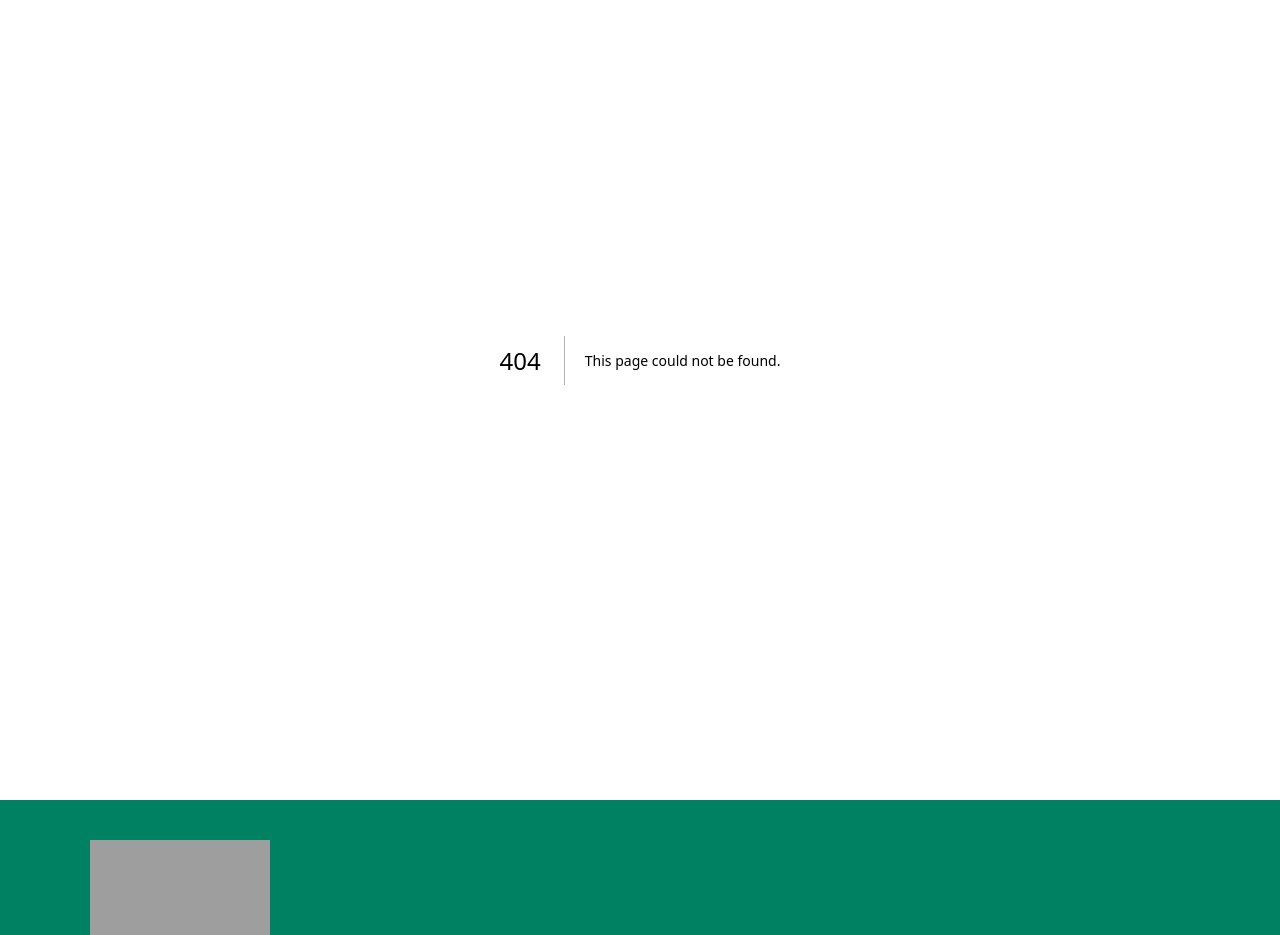
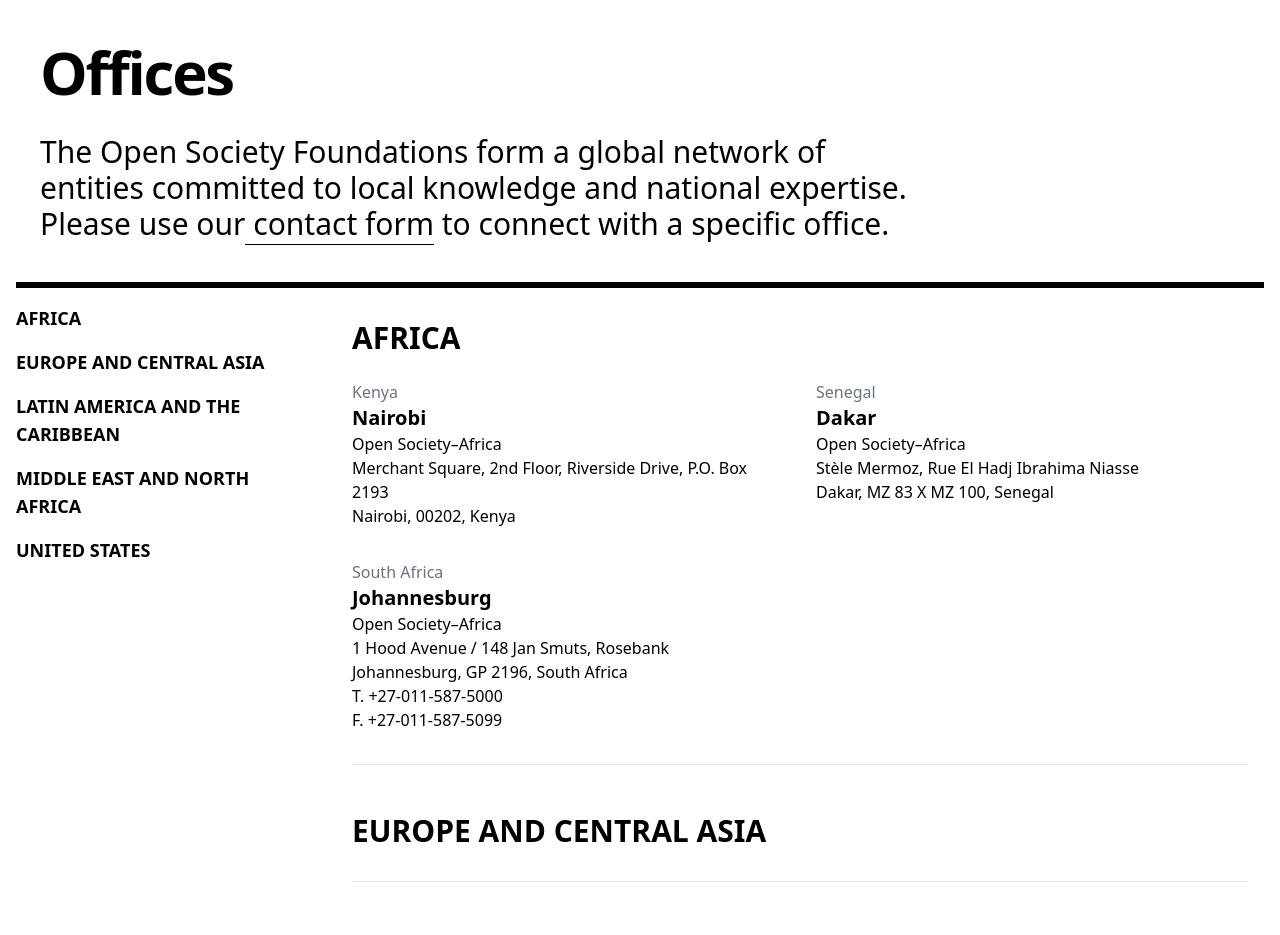
Before and after one commit to CodersClutchLimited/AnchorForAll, a Next.js app: page /our-offices in a window 1280 px wide. Before the commit this address had no page. Shown: the part 240-1175 px from the top of the page. Built offline with nearby package versions, Linux system fonts and the light colour scheme; grey boxes are pictures that could not be loaded.

Commit message:
Add new office page and TabOffice component with section navigation

```diff
--- a/app/our-leadership/page.tsx
+++ b/app/our-leadership/page.tsx
@@ -1,4 +1,3 @@
-import BoardBanner from "@/components/About/BoardBanner";
 import LogoCarousel from "@/components/About/LogoCarousel";
 import TeamCards from "@/components/About/TeamCards";
 import TwoSection from "@/components/About/TwoSection";
--- /dev/null
+++ b/app/our-offices/page.tsx
@@ -0,0 +1,25 @@
+import TabOffice from "@/components/Universal/TabOffice";
+import React from "react";
+
+const page = () => {
+  return (
+    <div>
+      <div className="p-6 pb-10  border-b-[6px] border-b-black  border-t-2 pt-20  mx-4">
+        <div className="space-y-8 max-w-4xl">
+          <h1 className="font-bold text-6xl max-md:text-4xl tracking-[-0.14rem]">
+            Offices
+          </h1>
+          <p className="text-3xl font-normal max-md:text-base text-black">
+            The Open Society Foundations form a global network of entities
+            committed to local knowledge and national expertise. Please use our
+            <span className="border-b border-b-black"> contact form</span>  to connect with a specific office.
+          </p>
+        </div>
+      </div>
+
+      <TabOffice/>
+    </div>
+  );
+};
+
+export default page;
--- /dev/null
+++ b/components/Universal/TabOffice.tsx
@@ -0,0 +1,88 @@
+"use client"
+import React, { useRef } from "react";
+
+const TabOffice = () => {
+  const sections = {
+    africa: useRef(null),
+    europe: useRef(null),
+    latinAmerica: useRef(null),
+    middleEast: useRef(null),
+    usa: useRef(null),
+  };
+
+  const scrollToSection = (section) => {
+    sections[section]?.current?.scrollIntoView({ behavior: "smooth" });
+  };
+
+  return (
+    <div className="flex h-screen">
+      {/* Sidebar and Content Container */}
+      <div className="flex w-full h-screen">
+        {/* Sidebar */}
+        <div className="w-1/4 p-4 font-bold text-lg bg-white sticky top-0 h-screen overflow-y-auto">
+          <ul className="space-y-4">
+            <li className="cursor-pointer" onClick={() => scrollToSection("africa")}>AFRICA</li>
+            <li className="cursor-pointer" onClick={() => scrollToSection("europe")}>EUROPE AND CENTRAL ASIA</li>
+            <li className="cursor-pointer" onClick={() => scrollToSection("latinAmerica")}>LATIN AMERICA AND THE CARIBBEAN</li>
+            <li className="cursor-pointer" onClick={() => scrollToSection("middleEast")}>MIDDLE EAST AND NORTH AFRICA</li>
+            <li className="cursor-pointer" onClick={() => scrollToSection("usa")}>UNITED STATES</li>
+          </ul>
+        </div>
+
+        {/* Content Area */}
+        <div className="w-3/4 overflow-y-auto p-8 h-screen flex flex-col space-y-12">
+          <section ref={sections.africa} className="border-b pb-8">
+            <h2 className="text-3xl font-bold">AFRICA</h2>
+            <div className="grid grid-cols-2 gap-8 mt-6">
+              <div>
+                <p className="text-gray-500">Kenya</p>
+                <h3 className="text-xl font-bold">Nairobi</h3>
+                <p>Open Society–Africa</p>
+                <p>Merchant Square, 2nd Floor, Riverside Drive, P.O. Box 2193</p>
+                <p>Nairobi, 00202, Kenya</p>
+              </div>
+              <div>
+                <p className="text-gray-500">Senegal</p>
+                <h3 className="text-xl font-bold">Dakar</h3>
+                <p>Open Society–Africa</p>
+                <p>Stèle Mermoz, Rue El Hadj Ibrahima Niasse</p>
+                <p>Dakar, MZ 83 X MZ 100, Senegal</p>
+              </div>
+              <div>
+                <p className="text-gray-500">South Africa</p>
+                <h3 className="text-xl font-bold">Johannesburg</h3>
+                <p>Open Society–Africa</p>
+                <p>1 Hood Avenue / 148 Jan Smuts, Rosebank</p>
+                <p>Johannesburg, GP 2196, South Africa</p>
+                <p>T. +27-011-587-5000</p>
+                <p>F. +27-011-587-5099</p>
+              </div>
+            </div>
+          </section>
+
+          <section ref={sections.europe} className="border-b pb-8">
+            <h2 className="text-3xl font-bold">EUROPE AND CENTRAL ASIA</h2>
+            {/* Add content here */}
+          </section>
+
+          <section ref={sections.latinAmerica} className="border-b pb-8">
+            <h2 className="text-3xl font-bold">LATIN AMERICA AND THE CARIBBEAN</h2>
+            {/* Add content here */}
+          </section>
+
+          <section ref={sections.middleEast} className="border-b pb-8">
+            <h2 className="text-3xl font-bold">MIDDLE EAST AND NORTH AFRICA</h2>
+            {/* Add content here */}
+          </section>
+
+          <section ref={sections.usa} className="pb-8">
+            <h2 className="text-3xl font-bold">UNITED STATES</h2>
+            {/* Add content here */}
+          </section>
+        </div>
+      </div>
+    </div>
+  );
+};
+
+export default TabOffice;
```
Also changed, not shown: tester.txt (added).
